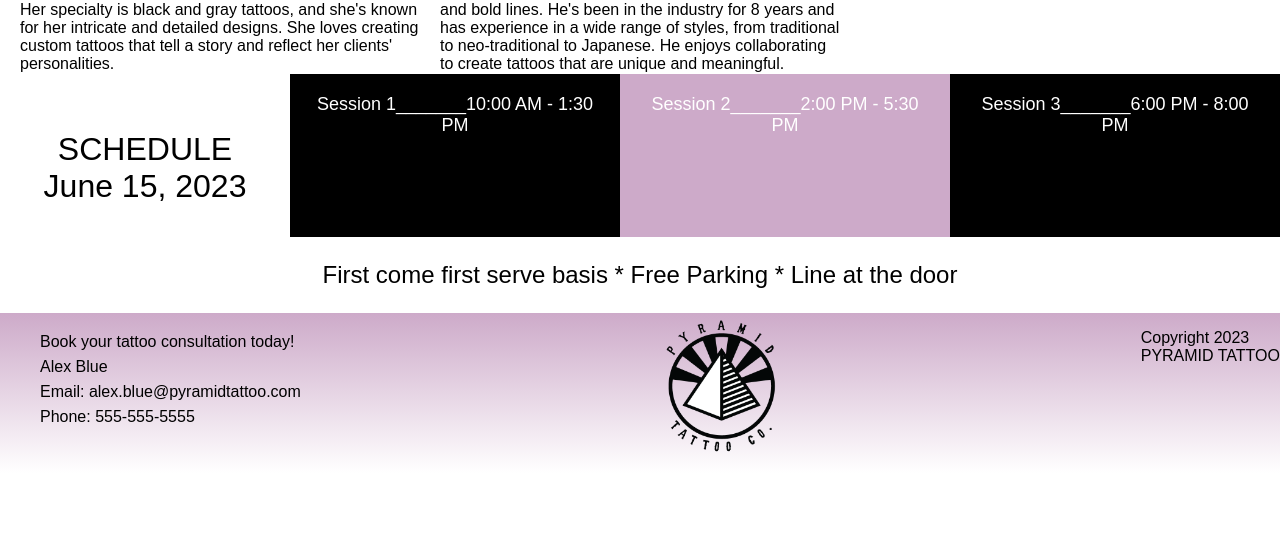
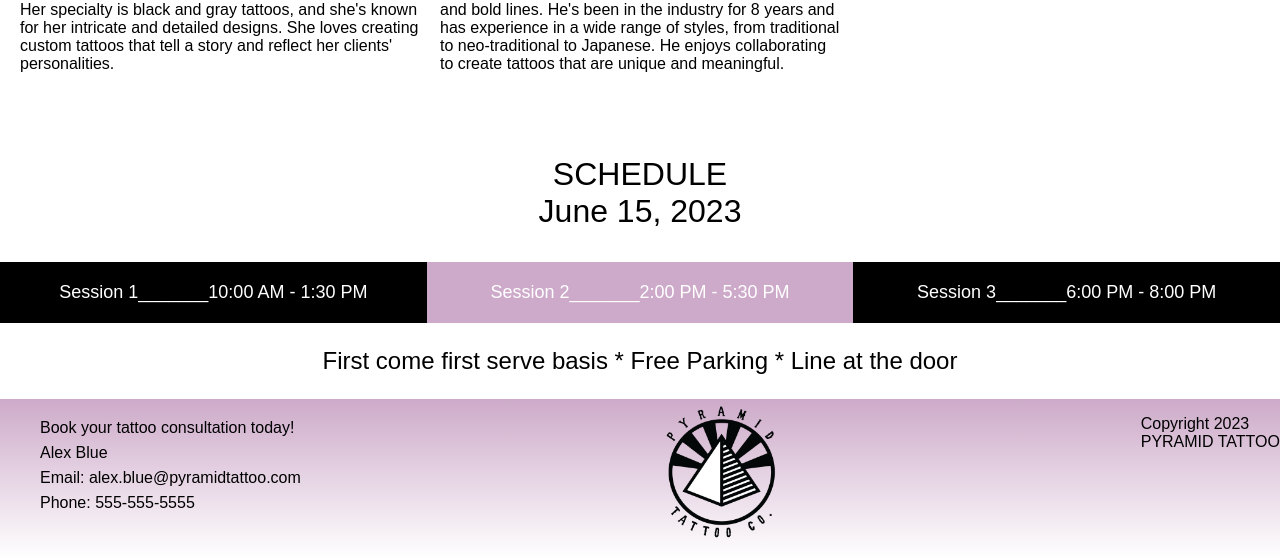
Before and after one commit to cassevven/Final-Practice-CSizemore, a website: page public/index.html in a window 1280 px wide. Shown: the part 1184-1743 px from the top of the page. Before the commit the page ends 1657 px from the top, so only its background shows below. Drawn offline with Linux system fonts and the light colour scheme; a web font is replaced by a local one.

Commit message:
padding and layout

```diff
--- a/public/index.html
+++ b/public/index.html
@@ -52,9 +52,8 @@
         <div class="column"><h2 style= "font-family: nexa-rust-sans-black-shad-2, sans-serif;">Alex Blue</h2><br><img src="./img/blue.jpg" alt="Card Image" style="width: 60%;"><br><div class="quote">Alex is a versatile tattoo artist with a passion for color and bold lines. He's been in the industry for 8 years and has experience in a wide range of styles, from traditional to neo-traditional to Japanese. He enjoys collaborating to create tattoos that are unique and meaningful.</div></div>
         <div class="column"><h2 style= "font-family: nexa-rust-sans-black-shad-2, sans-serif;">Russ Green</h2><br><img src="./img/green.jpg" alt="Card Image" style="width: 60%;"><br><div class="quote">Russ is a self-taught tattoo artist who's been tattooing for 5 years. He specializes in fine line tattoos and minimalist designs. He's inspired by nature and he loves creating tattoos that are both elegant and timeless.</div></div>
     </div>
-
+    <div class="flex-item-schedule"><p style= "font-family: nexa-rust-sans-black-shad-2, sans-serif;">SCHEDULE<br>June 15, 2023</p></div>
     <div class="flex-container">
-        <div class="flex-item-schedule"><p style= "font-family: nexa-rust-sans-black-shad-2, sans-serif;">SCHEDULE<br>June 15, 2023</p></div>
         <div class="flex-item-1">Session 1_______10:00 AM - 1:30 PM</div>
         <div class="flex-item-2">Session 2_______2:00 PM - 5:30 PM</div>
         <div class="flex-item-3">Session 3_______6:00 PM - 8:00 PM</div>
--- a/src/_layout.scss
+++ b/src/_layout.scss
@@ -202,8 +202,8 @@ header {
 
 .flex-item-schedule {
 color: $dark-color;
-padding-top: 25px;
-flex: 15%;
+padding-top: 50px;
+flex: 100%;
 font-size: 2em;
 text-align: center;
 }
```
Also changed, not shown: public/style.css.
